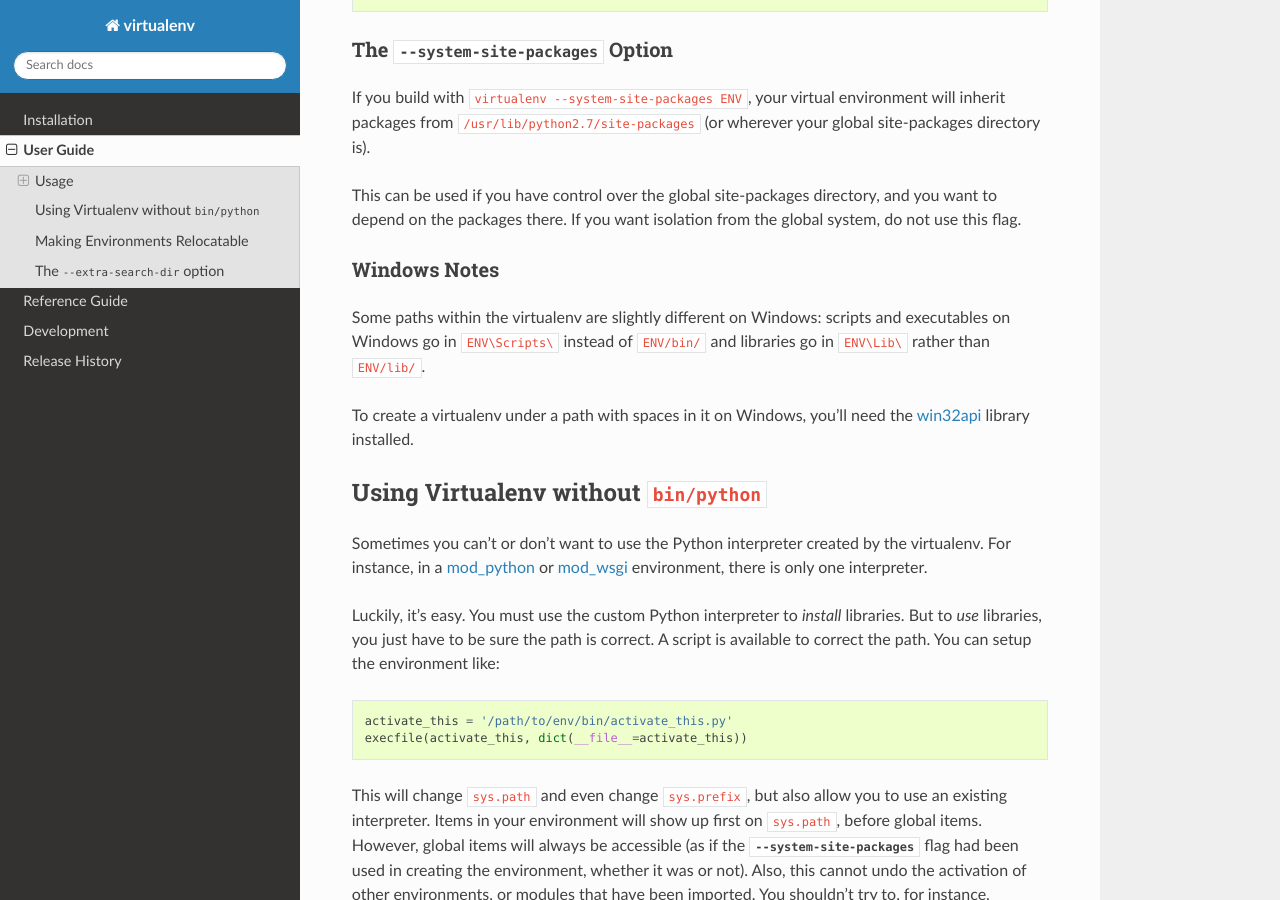
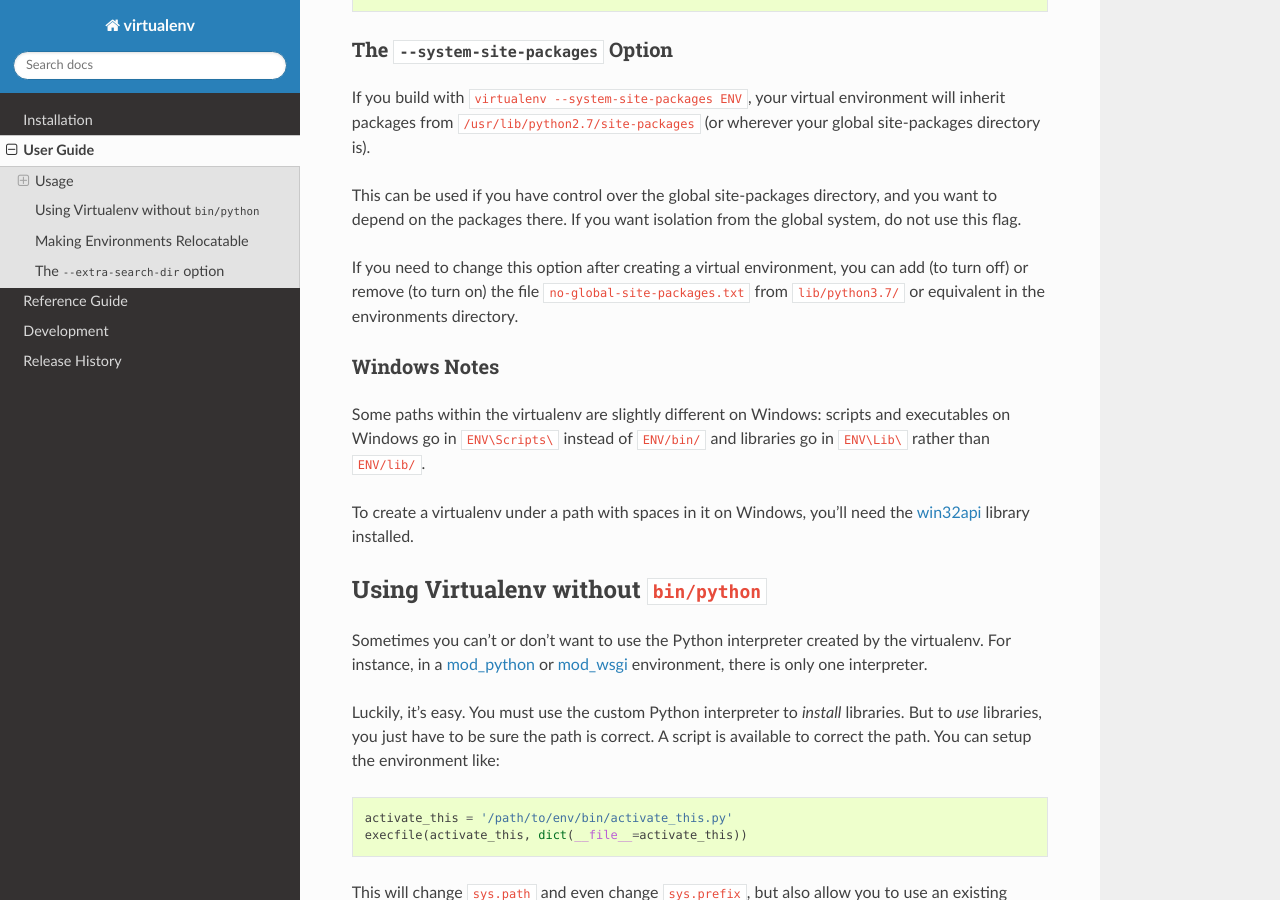
Before and after one commit to pypa/virtualenv, a Sphinx documentation site: the page built from docs/userguide.rst, in a window 1280 px wide and 900 px high, scrolled down 3172 px. Built offline with Sphinx 7.4.7 and the Read the Docs theme 2.0.0, drawn with Linux system fonts in a browser that asks for light colours; the version number could not be read and is left out.

Commit message:
added instructions for changing --system-site-packages in existing envir... (#738)
* added instructions for changing --system-site-packages in existing environment

In case someone forgets to use the --system-site-packages flag and wants to change it later, it's currently hard to find out how, so I added instructions here.

* added explanation of cdsitepackages command

the command is from virtualenvwrapper

* removed virtualenv reference

* removed trailing spaces

```diff
--- a/docs/userguide.rst
+++ b/docs/userguide.rst
@@ -166,6 +166,10 @@
 and you want to depend on the packages there. If you want isolation from the
 global system, do not use this flag.
 
+If you need to change this option after creating a virtual environment, you can
+add (to turn off) or remove (to turn on) the file ``no-global-site-packages.txt``
+from ``lib/python3.7/`` or equivalent in the environments directory.
+
 Windows Notes
 ~~~~~~~~~~~~~
 
```
